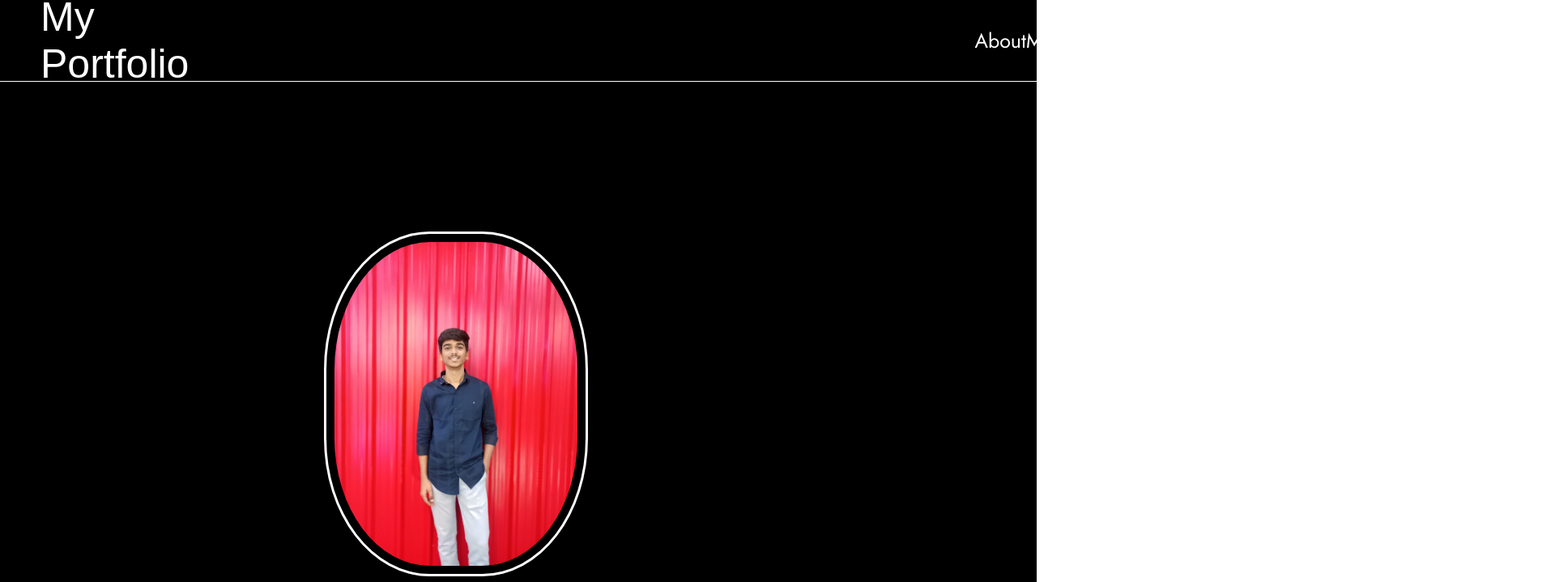
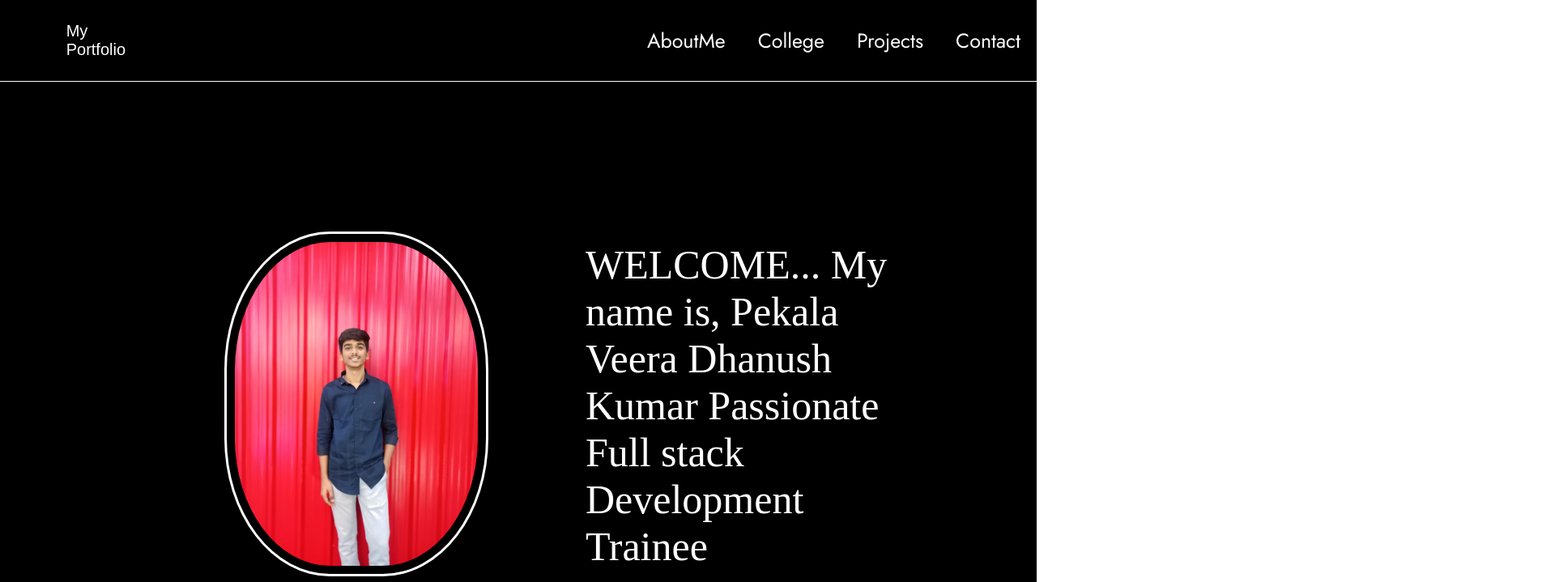
Before and after one commit to Dhanush580/projects, a plain HTML site: page portfolio/index.html in a window 1280 px wide. Shown: the top 719 px of the page at 81% size, 1920 px wide, since content can reach past the window. Drawn offline with Linux system fonts and the light colour scheme; a web font is replaced by a local one.

Commit message:
changed by akhil

```diff
--- a/portfolio/index.html
+++ b/portfolio/index.html
@@ -28,12 +28,12 @@
                     <img src="my-image.jpg" height="400px" class="myimage">
                 </div>
                 <div class="text">
-                    <pre class="mydatainfo">
+                    <p class="mydatainfo">
                         <span class="wel">WELCOME...</span>
                         My name is,
                         Pekala Veera Dhanush Kumar
                         Passionate Full stack Development Trainee
-                    </pre>
+                    </p>
                 </div>
             </div>
         </section>
--- a/portfolio/styles.css
+++ b/portfolio/styles.css
@@ -4,6 +4,7 @@
 *{
     margin:0;
     padding: 0;
+
 }
 .navbar{
     z-index: 1;
@@ -11,6 +12,8 @@
     height: 100px;
     background-color: black;
     border-bottom: 1px solid white ;
+    background-size:cover;
+
 }
 .logo{
     display: flex;
@@ -29,7 +32,8 @@
     display: flex;
     justify-content: center;
     align-items: center;
-    padding-left: 950px;
+    padding-left: 50px;
+    margin-left:auto;
 }
 .nav-links a{
     padding: 20px;
@@ -37,6 +41,7 @@
     color: white;
     font-family: "Jost", sans-serif;
     font-size: 25px;
+
 }
 .nav-links a:hover{
     background-color: red;
@@ -51,12 +56,13 @@
     background-color: black;
     display: flex;
     align-items: center;
+    justify-content: center;
 }
 .myimage{
     padding: 10px;
     border: 3px solid white;
     border-radius:40%;
-    margin-left:400px;
+    ;
 }
 .myimage:hover{
     border-radius:10px;
@@ -67,9 +73,9 @@
     color: white;
     font-size: 50px;
 }
-pre{
-    margin-left: 0%;
-    padding-left: 0%;
+p{
+    margin-left: 30%;
+    font-size:20px;
 }
 .footer{
     background-color:#7f7f7f;
```
